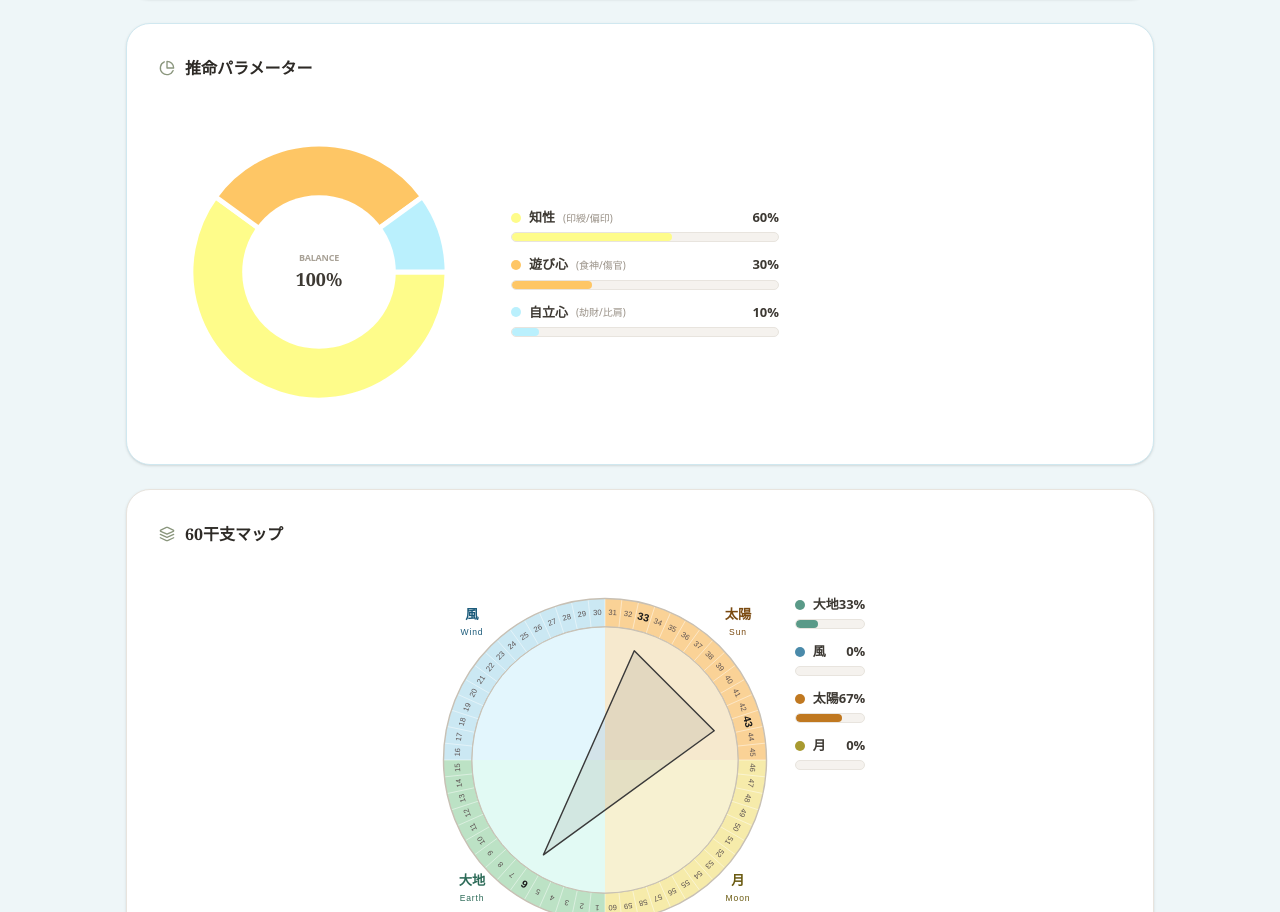
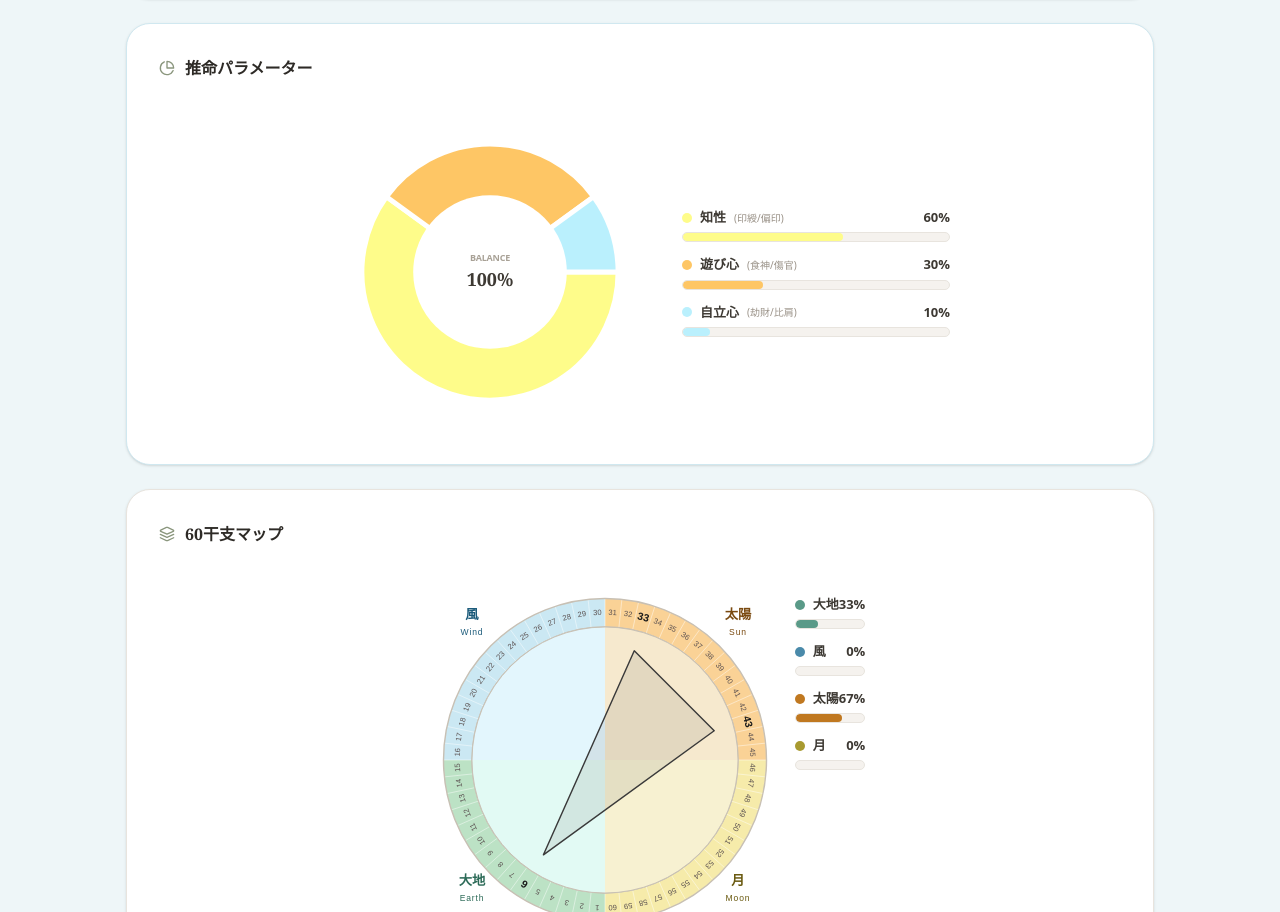
Before and after one commit to furukana1122/labo-apps, a React (Vite) app: page / in a window 1280 px wide. Shown: the part 1262-2174 px from the top of the page. Built offline with nearby package versions, Linux system fonts and the light colour scheme.

Commit message:
Update App.jsx

```diff
--- a/src/App.jsx
+++ b/src/App.jsx
@@ -688,7 +688,7 @@ const monthUnkiList = Array.from({ length: 12 }, (_, i) => {
   <h2 className="text-base font-bold flex items-center gap-2.5 mb-8 text-[#2d2a26] print:mb-4">
     <PieChart className="w-4 h-4 text-[#8a967d]" /> 推命パラメーター
   </h2>
-  <div className="flex flex-col md:flex-row print:flex-row items-center gap-8" style={{ maxWidth:620 }}>
+  <div className="flex flex-col md:flex-row print:flex-row items-center gap-8 justify-center" style={{ maxWidth:620, margin:'0 auto' }}>
     <div className="relative flex-shrink-0 print:w-40 print:h-40" style={{ width:320, height:320 }}>
       <svg viewBox="0 0 100 100" className="w-full h-full">
         {(() => {
```
